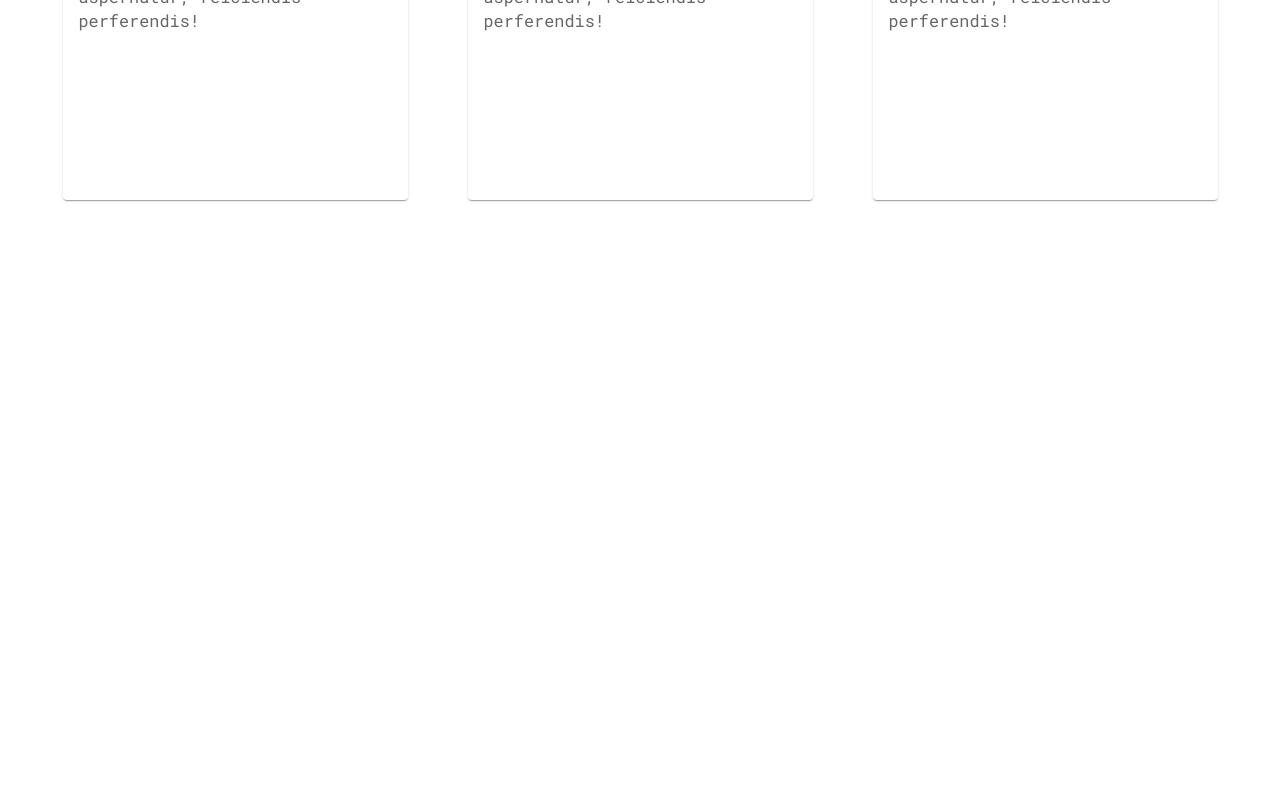
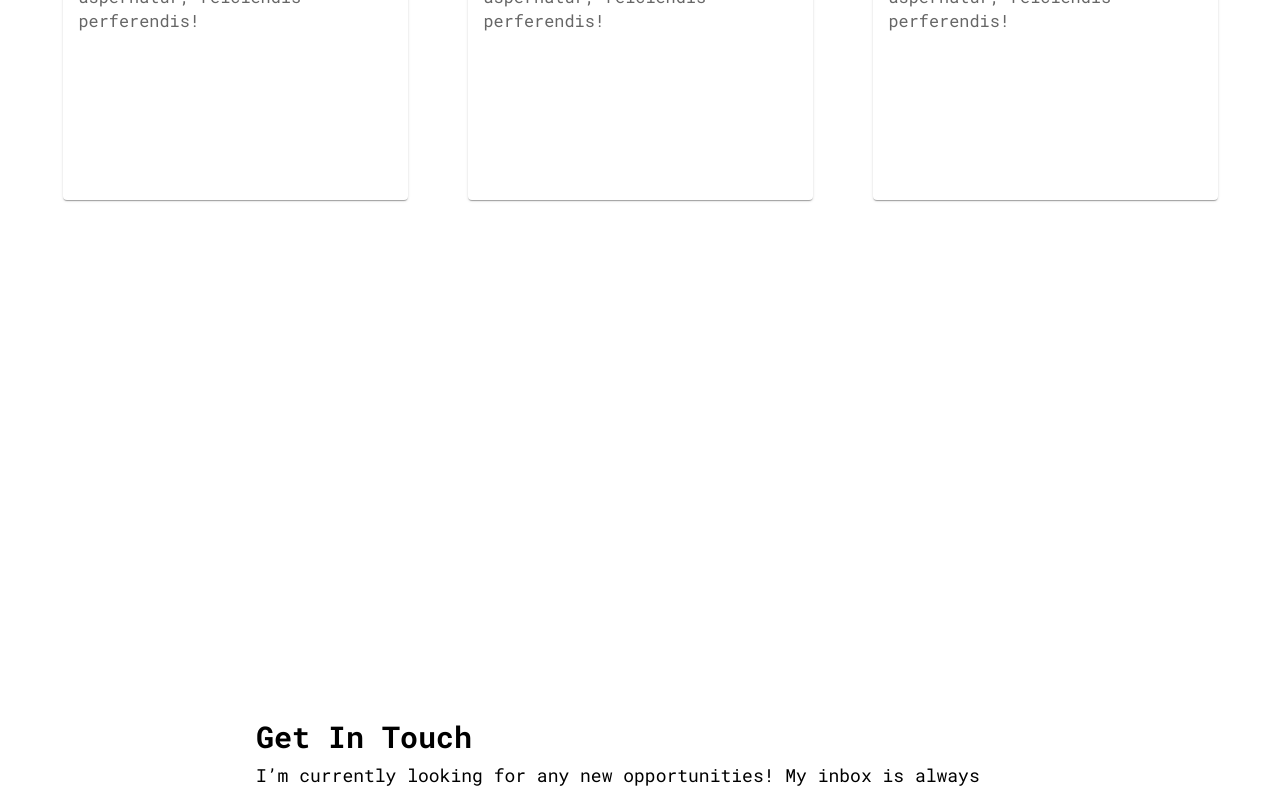
Before and after one commit to moonhyerin/personal-website, a Next.js app: page / in a window 1280 px wide. Shown: the part 2000-2793 px from the top of the page. Built offline with nearby package versions, Linux system fonts and the light colour scheme.

Commit message:
feat: add rough contact page

```diff
--- /dev/null
+++ b/components/ContactPage.module.css
@@ -0,0 +1,8 @@
+.container {
+  width: 60%;
+}
+
+.title {
+  font-size: 30px;
+  font-weight: bold;
+}
--- /dev/null
+++ b/components/ContactPage.tsx
@@ -0,0 +1,20 @@
+import React from 'react';
+import Button from '@mui/material/Button';
+
+import styles from './ContactPage.module.css';
+
+function ContactPage() {
+  return (
+    <div className={styles.container}>
+      <p className={styles.title}>Get In Touch</p>
+      <p>
+        I’m currently looking for any new opportunities! My inbox is always
+        open. Whether you have a question or just want to say hi, I’ll try my
+        best to get back to you!
+      </p>
+      <Button>Say hello</Button>
+    </div>
+  );
+}
+
+export default ContactPage;
--- a/components/HomePage.module.css
+++ b/components/HomePage.module.css
@@ -24,7 +24,7 @@
   font-family: 'Roboto Mono', monospace;
   font-weight: bold;
   margin: 0;
-  font-size: 40px;
+  font-size: 50px;
 }
 .mobileTitle .description {
   font-size: 30px;
--- a/pages/index.js
+++ b/pages/index.js
@@ -4,6 +4,7 @@ import Header from '../components/Header';
 import HomePage from '../components/HomePage';
 import AboutMePage from '../components/AboutMePage';
 import WorkingPage from '../components/WorkingPage';
+import ContactPage from '../components/ContactPage';
 
 import styles from '../styles/utils.module.css';
 
@@ -37,7 +38,7 @@ export default function Landing() {
         <WorkingPage />
       </section>
       <section ref={contactRef} id='contact'>
-        contact
+        <ContactPage />
       </section>
     </div>
   );
--- a/styles/global.css
+++ b/styles/global.css
@@ -51,3 +51,8 @@ a:hover {
 .backToHome {
   margin: 3rem 0 0;
 }
+
+p::selection {
+  /* background-color: #ffb800; */
+  text-shadow: 1px 1px 3px #ffb800;
+}
```
